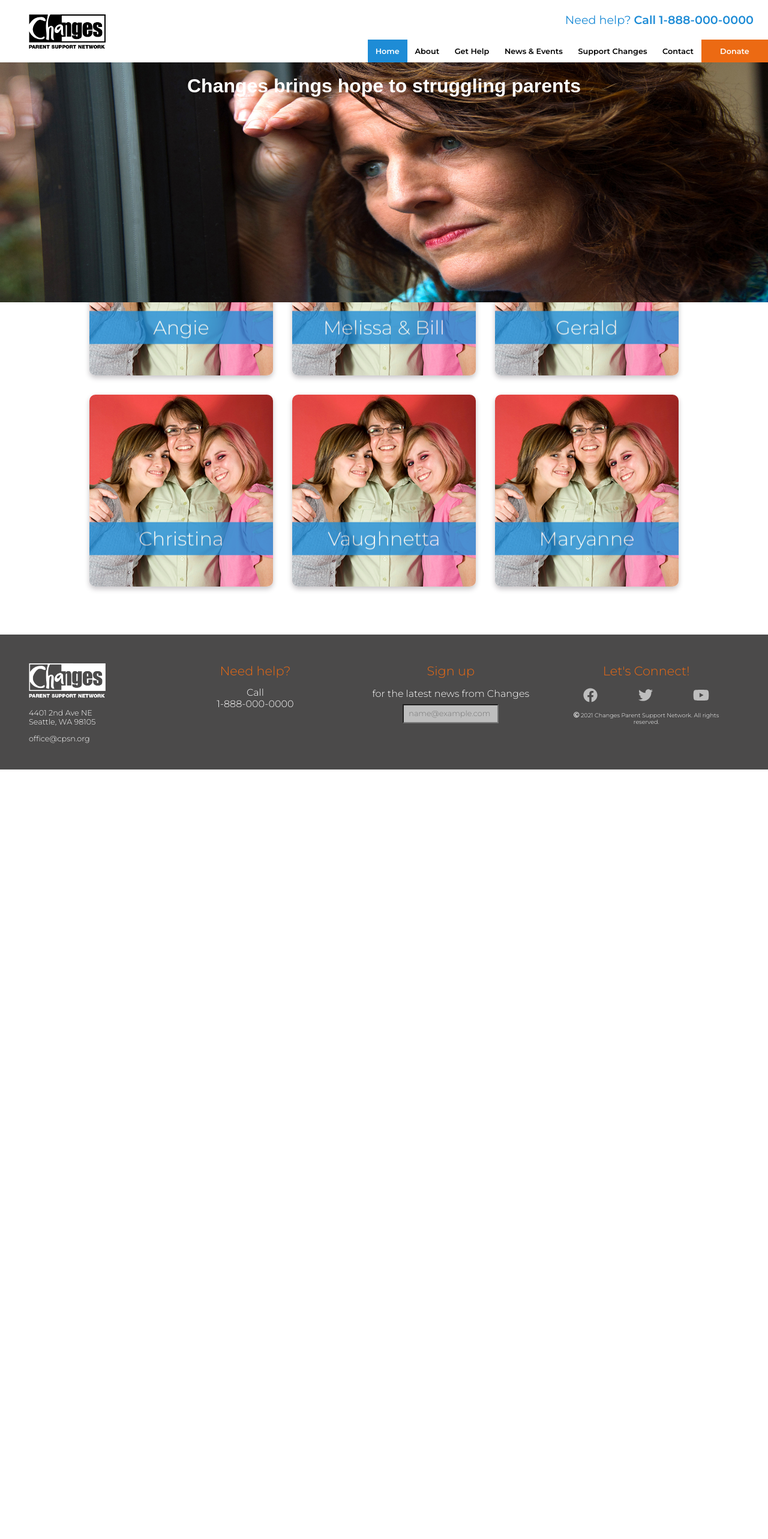
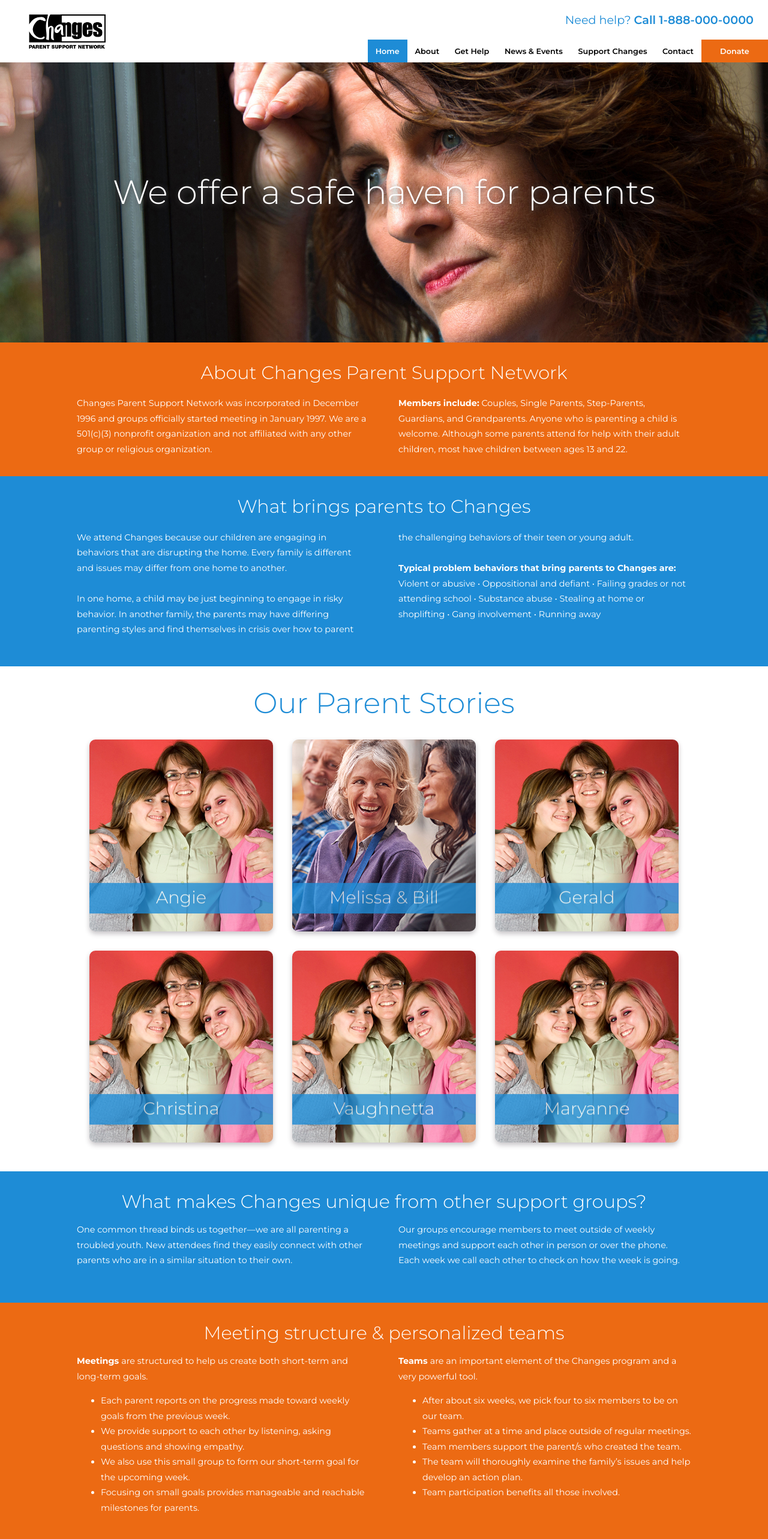
Before and after one commit to csuzum/Changes, a Vue app: page /#/about in a window 1280 px wide. Shown: the top 2566 px of the page at 60% size. Before the commit the page ends 1283 px from the top, so only its background shows below. Built offline with nearby package versions, Linux system fonts and the light colour scheme.

Commit message:
revise hero/titles

```diff
--- a/src/components/AboutContent.vue
+++ b/src/components/AboutContent.vue
@@ -1,10 +1,27 @@
 <template>
   <div class="about-grid">
-
     <div class="about-grid__hero">
-      <h1 class="about-grid__hero__title">Changes brings hope to struggling parents</h1>
       <img class="about-grid__hero__img" src="../assets/concerned-woman.jpg">
     </div>
+    <div class="about-grid__hero-title">
+      <h1 class="about-grid__hero-title__h1">We offer a safe haven for parents</h1>
+    </div>
+
+    <div class="about-grid__intro">
+      <h1 class="about-grid__intro__h1">About Changes Parent Support Network</h1>
+      <p class="about-grid__intro__columns">Changes Parent Support Network was incorporated in December 1996 and groups officially started meeting in January 1997. We are a 501(c)(3) nonprofit organization and  not affiliated with any other group or religious organization.
+
+      <br><span class="about-grid__intro__columns__subhead">Members include:</span> Couples, Single Parents, Step-Parents, Guardians, and Grandparents. Anyone who is parenting a child is welcome. Although some parents attend for help with their adult children, most have children between ages 13 and 22.</p>
+    </div>
+
+    <div class="about-grid__intro2">
+      <h1 class="about-grid__intro2__h1">What brings parents to Changes</h1>
+      <p class="about-grid__intro2__columns">We attend Changes because our children are engaging in behaviors that are disrupting the home. Every family is different and issues may differ from one home to another.<br>
+      <br>In one home, a child may be just beginning to engage in risky behavior. In another family, the parents may have differing parenting styles and find themselves in crisis over how to parent the challenging behaviors of their teen or young adult.<br>
+
+      <br><span class="about-grid__intro2__columns__subhead">Typical problem behaviors that bring parents to Changes are: </span> Violent or abusive • Oppositional and defiant • Failing grades or not attending school • Substance abuse • Stealing at home or shoplifting • Gang involvement • Running away</p>
+    </div>
+
 
     <!-- parent stories grid section -->
       <div class="Stories">
@@ -12,7 +29,8 @@
         <div class="Stories__title__cols">
           <div class="Stories__title__cols__col" onclick="this.classList.toggle('hover');">
             <div class="Stories__title__cols__col__container">
-              <div class="Stories__title__cols__col__container__front" src="../assets/mom-two-daughters.jpg">
+              <div class="Stories__title__cols__col__container__front">
+
                 <div class="Stories__title__cols__col__container__front__inner">
                   <p class="Stories__title__cols__col__container__front__inner__p"> Angie
                   </p>
@@ -27,15 +45,15 @@
           </div>
           <div class="Stories__title__cols__col" onclick="this.classList.toggle('hover');">
             <div class="Stories__title__cols__col__container">
-              <div class="Stories__title__cols__col__container__front" src="../assets/parents-group.jpg">
-                <div class="Stories__title__cols__col__container__front__inner">
-                  <p class="Stories__title__cols__col__container__front__inner__p">Melissa & Bill
+              <div class="Stories__title__cols__col__container__front2">
+                <div class="Stories__title__cols__col__container__front2__inner">
+                  <p class="Stories__title__cols__col__container__front2__inner__p">Melissa & Bill
                   </p>
                 </div>
               </div>
               <div class="Stories__title__cols__col__container__back">
                 <div class="Stories__title__cols__col__container__back__inner">
-                  <p class="Stories__title__cols__col__container__back__inner__p">I feel good every time that I help another family in crisis, knowing that I may have made the world a little better place that day.</p>
+                  <p class="Stories__title__cols__col__container__back__inner__p">We never planned to live our lives this way. And no one else understands how we ever got to this point. We don’t even understand it. We just know we are there. And it’s finally time to make a change–for everyone’s benefit.</p>
                 </div>
               </div>
             </div>
@@ -80,7 +98,7 @@
               </div>
               <div class="Stories__title__cols__col__container__back">
                 <div class="Stories__title__cols__col__container__back__inner">
-                  <p class="Stories__title__cols__col__container__back__inner__p">Lorem ipsum, dolor sit amet consectetur adipisicing elit. Alias cum repellat velit quae suscipit c.</p>
+                  <p class="Stories__title__cols__col__container__back__inner__p">Fear controlled me and kept me from holding my son accountable for his actions. With the support of Changes, I can face my fears and recognize what I can and cannot control.</p>
                 </div>
               </div>
             </div>
@@ -95,13 +113,38 @@
               </div>
               <div class="Stories__title__cols__col__container__back">
                 <div class="Stories__title__cols__col__container__back__inner">
-                  <p class="Stories__title__cols__col__container__back__inner__p">Lorem ipsum, dolor sit amet consectetur adipisicing elit. Alias cum repellat velit quae suscipit c.</p>
+                  <p class="Stories__title__cols__col__container__back__inner__p">The experience we had is a good example of what parents can achieve working together, committed to certain common sense principles and supporting one another.</p>
                 </div>
               </div>
             </div>
           </div>
         </div>
       </div>
+    <div class="about-grid__unique">
+      <h1 class="about-grid__unique__h1">What makes Changes unique from other support groups?</h1>
+      <p class="about-grid__unique__columns">One common thread binds us together—we are all parenting a troubled youth. New attendees find they easily connect with other parents who are in a similar situation to their own.<br>
+      <br>Our groups encourage members to meet outside of weekly meetings and support each other in person or over the phone. Each week we call each other to check on how the week is going.</p>
+    </div>
+
+    <div class="about-grid__structure">
+      <h1 class="about-grid__structure__h1">Meeting structure & personalized teams</h1>
+      <p class="about-grid__structure__columns"><span class="about-grid__structure__columns__subhead">Meetings </span>are structured to help us create both short-term and long-term goals.
+        <ul>
+          <li>Each parent reports on the progress made toward weekly goals from the previous week.</li>
+          <li>We provide support to each other by listening, asking questions and showing empathy.</li>
+          <li>We also use this small group to form our short-term goal for the upcoming week.</li>
+          <li>Focusing on small goals provides manageable and reachable milestones for parents.</li>
+        </ul>
+      <span class="about-grid__structure__columns__subhead">Teams </span>are an important element of the Changes program and a very powerful tool.
+        <ul>
+          <li>After about six weeks, we pick four to six members to be on our team.</li>
+          <li>Teams gather at a time and place outside of regular meetings.</li>
+          <li>Team members support the parent/s who created the team.</li>
+          <li>The team will thoroughly examine the family’s issues and help develop an action plan.</li>
+          <li>Team participation benefits all those involved.</li>
+        </ul>
+      </p>
+    </div>
   </div>
 
 </template>
@@ -133,38 +176,119 @@
     margin: auto;
     display: grid;
     grid-template-columns: 2fr 2fr 2fr 2fr;
-    grid-template-areas: "hero hero hero hero" "stories stories stories stories";
+    grid-template-areas: "hero hero hero hero" "intro intro intro intro" "intro2 intro2 intro2 intro2" "stories stories stories stories" "unique unique unique unique" "structure structure structure structure";
     @include mobile {
       display: unset;
     }
 
     &__hero {
       grid-area: hero;
-      max-width: 1600px;
-      margin: 0;
-      position: relative;
+      font-family: $sans-serif;
+      font-weight: $light;
+      &__img {
+        object-fit: cover;
+        max-width: 100%;
+      }
+    }
 
-      &__title {
+    &__hero-title {
+      grid-area: hero;
+      z-index: 1;
+      &__h1 {
+        color: $white;
+        font-size: 3.5rem;
+        font-weight: $light;
+        text-shadow: 2px 2px 10px $dark-gray;
         text-align: center;
-        color: $white;
-        position: relative;
-        z-index: 2;
-        font-family: sans-serif;
-        font-size: 2rem;
+        position: absolute;
+        top: 40%;
+        left: 50%;
+        transform: translate(-50%, -50%);
+        width: 90%;
+        margin: auto;
       }
+    }
 
-      &__img {
-        width: 100%;
-        position: absolute;
-        z-index: 1;
-        top: 0;
-        height: 25rem;
+    &__intro {
+    grid-area: intro;
+    // width: 80%;
+    margin-top: -1rem;
+    background-color: $orange;
+    color: $white;
+    @include mobile {
+      padding: 0rem;
+    }
+    &__h1 {
+      font-size: 1.9rem;
+      font-weight: $light;
+      text-align: center;
+      color: $white;
+      margin-top: 2rem;
+      @include mobile {
+        font-size: 1.7rem;
+      }
+    }
+    &__columns {
+      column-count: 2;
+      column-gap: 3rem;
+      width: 80%;
+      margin: auto;
+      font-size: .9rem;
+      line-height: 1.6rem;
+      padding-bottom: 3rem;
+      @include mobile {
+        column-count: 1;
+        text-align: center;
+      }
+      &__subhead {
+        font-weight: $xbold;
       }
     }
   }
 
+  &__intro2 {
+    grid-area: intro2;
+    // width: 80%;
+    margin-top: -1rem;
+    background-color: $changes-blue;
+    color: $white;
+    @include mobile {
+      padding: 0rem;
+    }
+    &__h1 {
+      font-size: 1.9rem;
+      font-weight: $light;
+      text-align: center;
+      color: $white;
+      margin-top: 2rem;
+      @include mobile {
+        font-size: 1.7rem;
+      }
+    }
+    &__columns {
+      column-count: 2;
+      column-gap: 3rem;
+      width: 80%;
+      margin: auto;
+      font-size: .9rem;
+      line-height: 1.6rem;
+      padding-bottom: 3rem;
+      @include mobile {
+        column-count: 1;
+        text-align: center;
+      }
+      &__subhead {
+        font-weight: $xbold;
+      }
+    }
+  }
+}
+
   .Stories__title__cols__col__container__front {
     background-image: url(../assets/mom-two-daughters.jpg);
+  }
+  .Stories__title__cols__col__container__front2 {
+    background-image: url(../assets/parents-group.jpg);
   }
 
   .Stories {
@@ -172,7 +296,7 @@
   width: 80%;
   margin: 0 auto;
   max-width: 80rem;
-  padding-bottom: 4rem;
+  padding-bottom: 3rem;
   &__title {
     font-size: 3rem;
     font-weight: $light;
@@ -208,6 +332,7 @@
           perspective: 1000px;
 
           &__front,
+          &__front2,
           &__back {
             background-size: cover;
             box-shadow: 0 4px 8px 0 $gray;
@@ -224,7 +349,7 @@
             min-height: 320px;
             height: auto;
             border-radius: 10px;
-            color: $white;
+            // color: $white;
             font-size: 1.2rem;
           }
           &__back {
@@ -233,10 +358,11 @@
             // background: -o-linear-gradient(45deg, $lt-orange 0%, $orange 100%);
             // background: linear-gradient(45deg, $lt-orange 0%, $orange 100%);
           }
-          &__front:after {
+          &__front:after,
+          &__front2:after {
             position: absolute;
-            top: 0;
-            left: 0;
+            // top: 0;
+            // left: 0;
             z-index: 1;
             // width: 100%;
             // height: 100%;
@@ -249,6 +375,7 @@
             border-radius: 10px;
           }
           &:hover &__front,
+          &:hover &__front2,
           &:hover &__back {
             -webkit-transition: -webkit-transform .7s cubic-bezier(0.4, 0.2, 0.2, 1);
             transition: -webkit-transform .7s cubic-bezier(0.4, 0.2, 0.2, 1);
@@ -262,17 +389,19 @@
             left: 0;
             width: 100%;
           }
-          &__front__inner {
+          &__front__inner,
+          &__front2__inner {
             -webkit-transform: translateY(-50%) translateZ(60px) scale(0.94);
             transform: translateY(-50%) translateZ(60px) scale(0.94);
-            top: 50%;
+            top: 80%;
             position: absolute;
-            left: 0;
-            width: 100%;
+            opacity: .8;
+            // left: 0;
+            // width: 100%;
             // padding: 1rem;
             -webkit-box-sizing: border-box;
             box-sizing: border-box;
-            outline: 1px solid transparent;
+            // outline: 1px solid transparent;
             -webkit-perspective: inherit;
             perspective: inherit;
             z-index: 2;
@@ -283,7 +412,8 @@
             -webkit-transform-style: preserve-3d;
             transform-style: preserve-3d;
           }
-          .Stories__title__cols__col__container &__front {
+          .Stories__title__cols__col__container &__front,
+          .Stories__title__cols__col__container &__front2 {
             -webkit-transform: rotateY(0deg);
             transform: rotateY(0deg);
             -webkit-transform-style: preserve-3d;
@@ -295,34 +425,117 @@
             -webkit-transform-style: preserve-3d;
             transform-style: preserve-3d;
           }
-          &:hover &__front {
+          &:hover &__front,
+          &:hover &__front2 {
             -webkit-transform: rotateY(-180deg);
             transform: rotateY(-180deg);
             -webkit-transform-style: preserve-3d;
             transform-style: preserve-3d;
           }
-          &__front &__front__inner &__front__inner__p {
+          &__front,
+          &__front2,
+          &__front__inner,
+          &__front2__inner,
+          &__front__inner__p,
+          &__front2__inner__p {
             background-color: $changes-blue;
-            opacity: .8;
+            // opacity: .9;
+            height: 3rem;
             color: $white;
             font-family: $sans-serif;
-            font-size: 2rem;
+            font-size: 1.8rem;
             font-weight: $light;
-            margin-top: 12rem;
-            padding: .5rem 1rem .5rem;
+            margin: 0rem;
+            padding-top: .2rem;
+            // padding: .5rem 1rem .5rem;
             position: relative;
           }
           &__back &__back__inner &__back__inner__p {
             color: $white;
             font-weight: $medium;
-            font-size: 1.2rem;
-            line-height: 2rem;
+            font-size: 1rem;
+            line-height: 1.4rem;
             margin-top: .5rem;
-            padding: 2rem 2rem 0rem;
+            padding: 1.5rem 1.5rem 0rem;
             position: relative;
           }
         }
       }
     }
   }
-}</style>
+}
+
+  .about-grid__unique {
+    grid-area: unique;
+    // width: 80%;
+    margin-top: -1rem;
+    background-color: $changes-blue;
+    color: $white;
+    @include mobile {
+      padding: 0rem;
+    }
+    &__h1 {
+      font-size: 1.9rem;
+      font-weight: $light;
+      text-align: center;
+      color: $white;
+      margin: 2rem 3rem 1rem 3rem;
+      @include mobile {
+        font-size: 1.7rem;
+      }
+    }
+    &__columns {
+      column-count: 2;
+      column-gap: 3rem;
+      width: 80%;
+      margin: auto;
+      font-size: .9rem;
+      line-height: 1.6rem;
+      padding-bottom: 3rem;
+      @include mobile {
+        column-count: 1;
+        text-align: center;
+      }
+      &__subhead {
+        font-weight: $xbold;
+      }
+    }
+  }
+
+  .about-grid__structure {
+    grid-area: structure;
+    // width: 80%;
+    margin-top: -1rem;
+    background-color: $orange;
+    color: $white;
+    @include mobile {
+      padding: 0rem;
+    }
+    &__h1 {
+      font-size: 1.9rem;
+      font-weight: $light;
+      text-align: center;
+      color: $white;
+      margin: 2rem 3rem 1rem 3rem;
+      @include mobile {
+        font-size: 1.7rem;
+      }
+    }
+    &__columns {
+      column-count: 2;
+      column-gap: 3rem;
+      width: 80%;
+      margin: auto;
+      font-size: .9rem;
+      line-height: 1.6rem;
+      padding-bottom: 3rem;
+      @include mobile {
+        column-count: 1;
+        text-align: center;
+      }
+      &__subhead {
+        font-weight: $xbold;
+      }
+    }
+  }
+</style>
```
Also changed, not shown: src/components/ContactContent.vue (+18 -14 lines), src/components/GetHelpContent.vue (+17 -13 lines), src/components/NewsEventsContent.vue (+6 -3 lines), src/components/SupportContent.vue (+14 -17 lines), src/assets/concerned-woman.jpg.
